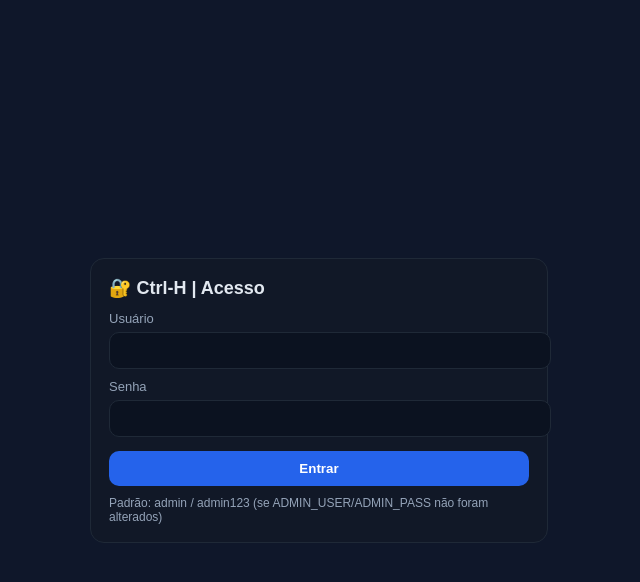
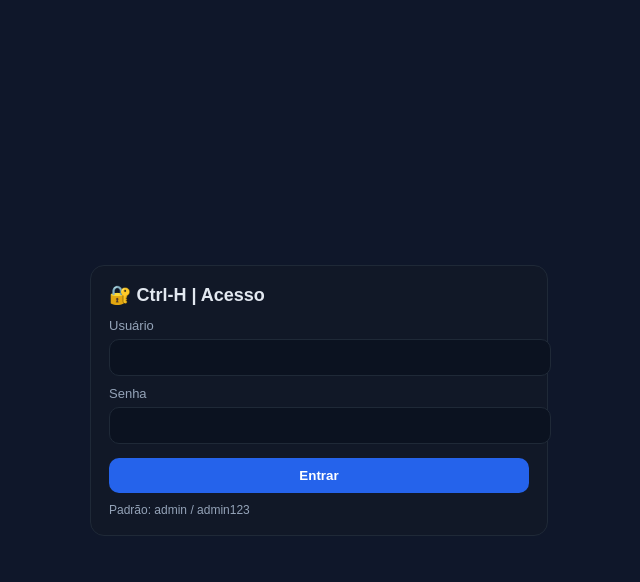
Before and after one commit to gaabibmatos/ctrlh-dashboard, a Flask app: page /login in a window 1280 px wide. Shown: the top 582 px of the page, without its empty margins (321-961 px from the left). Run offline with Flask 3, Linux system fonts and the light colour scheme.

Commit message:
Update login.html

```diff
--- a/app/templates/auth/login.html
+++ b/app/templates/auth/login.html
@@ -31,7 +31,7 @@
       <div class="msg">{{ error }}</div>
     {% endif %}
 
-    <div class="muted">Padrão: admin / admin123 (se ADMIN_USER/ADMIN_PASS não foram alterados)</div>
+    <div class="muted">Padrão: admin / admin123</div>
   </form>
 </body>
 </html>
```
